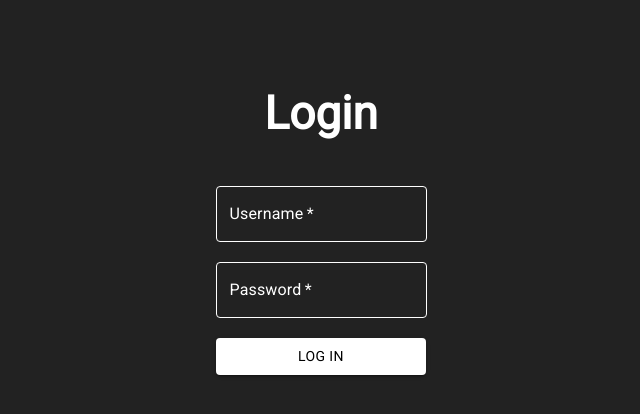
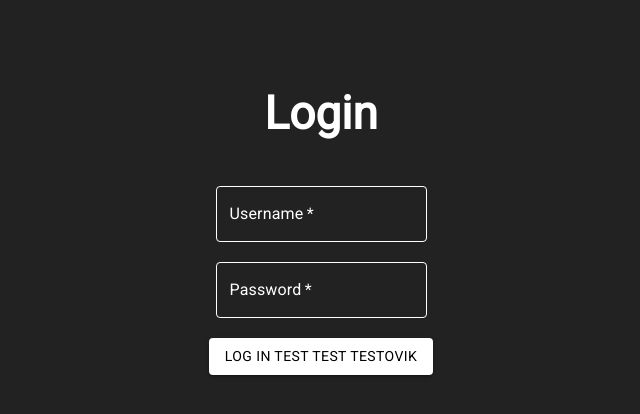
Before and after one commit to Miracle-229/app-bank-qr-check, a React (Vite) app: page / in a window 1280 px wide. Shown: the top 414 px of the page, without its empty margins (319-959 px from the left). Built offline with nearby package versions, Linux system fonts and the light colour scheme.

Commit message:
test commit

```diff
--- a/src/pages/Login.tsx
+++ b/src/pages/Login.tsx
@@ -75,7 +75,7 @@ function Login() {
           type="submit"
           variant="contained"
         >
-          Log in
+          Log in test test testovik
         </Button>
       </form>
     </div>
--- a/src/pages/Qr.tsx
+++ b/src/pages/Qr.tsx
@@ -1,4 +1,4 @@
-import React, { useEffect, useState } from 'react';
+import { useEffect, useState } from 'react';
 import QRCode from 'qrcode.react';
 
 function QR() {
@@ -36,4 +36,5 @@ function QR() {
   );
 }
 
+// eslint-disable-next-line react-refresh/only-export-components
 export default QR;
```
